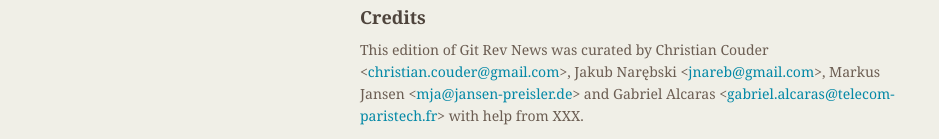
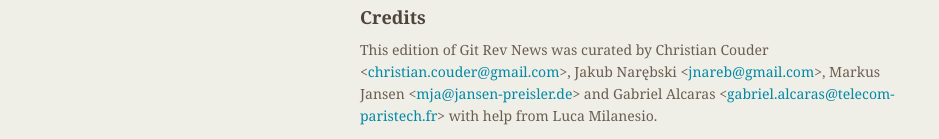
Before and after one commit to git/git.github.io, a Jekyll site: the page built from rev_news/drafts/edition-41.md, in a window 1280 px wide. Shown: the part 2112-2251 px from the top of the page, without its empty margins (174-1113 px from the left). Built offline with Jekyll 4.4.1, drawn with Linux system fonts in a browser that asks for light colours.

Commit message:
rn-41: add Luca Milanesio among the helpers

```diff
--- a/rev_news/drafts/edition-41.md
+++ b/rev_news/drafts/edition-41.md
@@ -152,4 +152,4 @@
 Jakub Narębski &lt;<jnareb@gmail.com>&gt;,
 Markus Jansen &lt;<mja@jansen-preisler.de>&gt; and
 Gabriel Alcaras &lt;<gabriel.alcaras@telecom-paristech.fr>&gt;
-with help from XXX.
+with help from Luca Milanesio.
```
